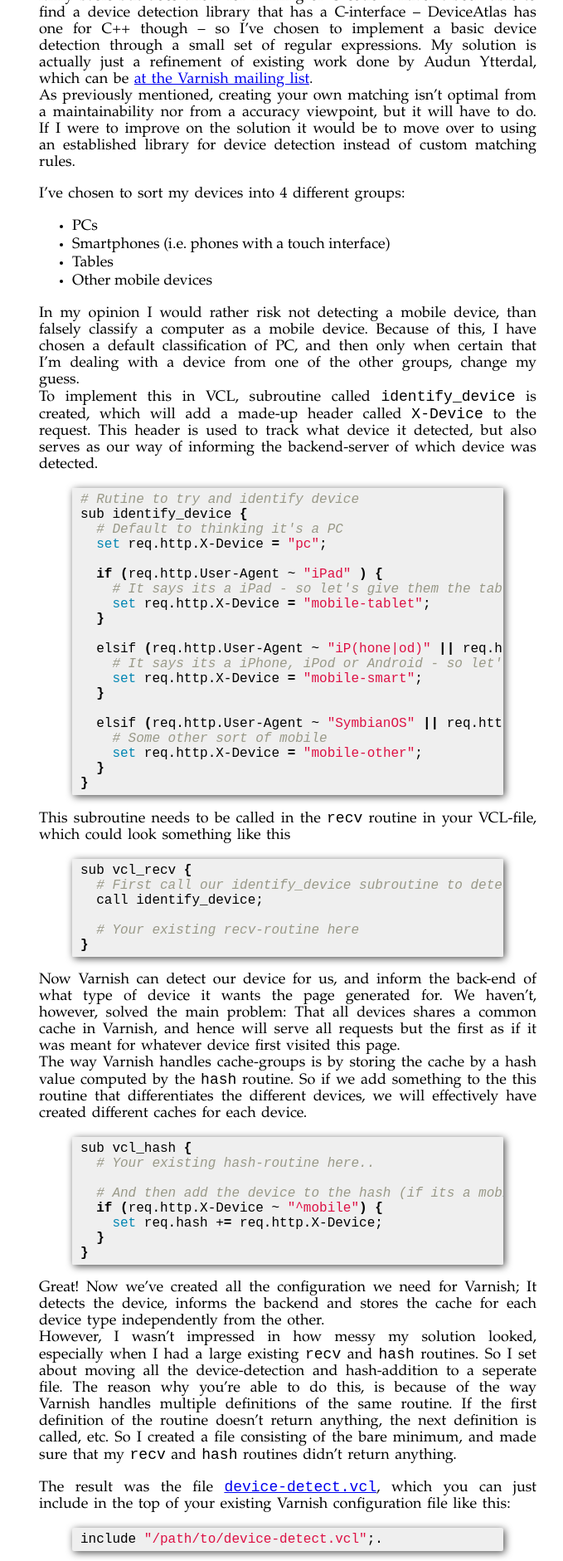
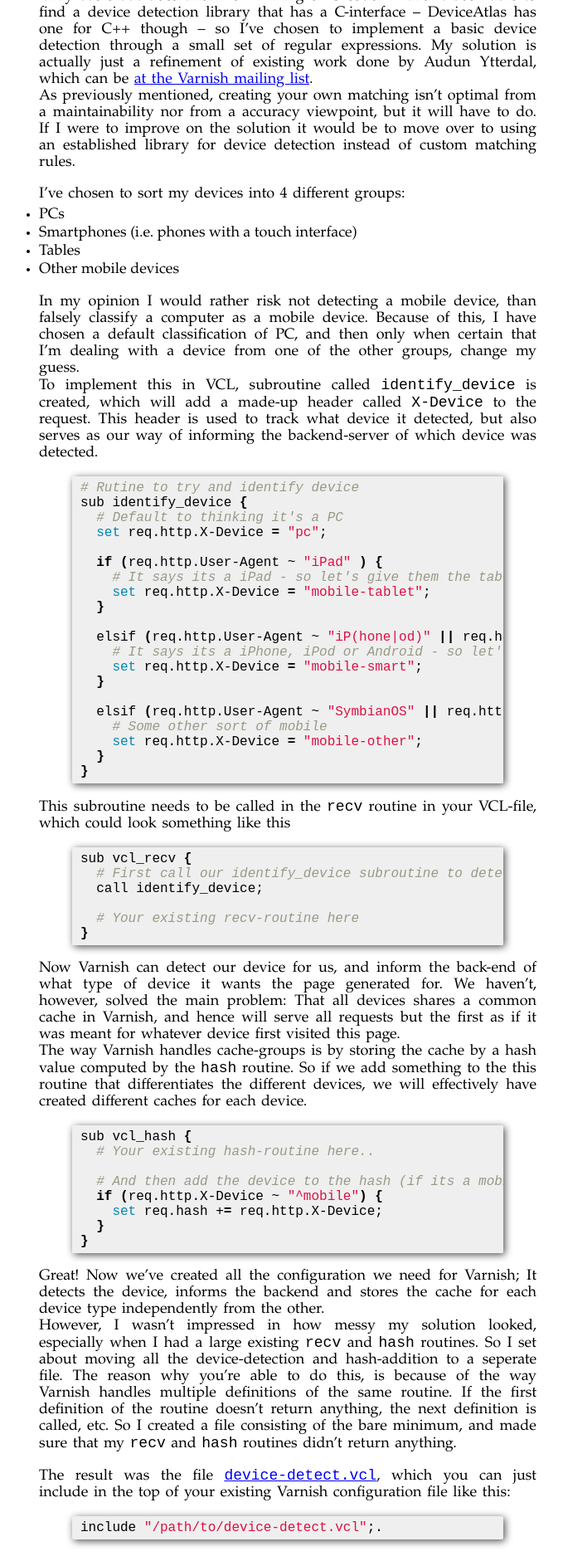
Before and after one commit to fangel/fangel.github.com, a Jekyll site: the page built from _posts/2011-01-02-mobile-detection-varnish-drupal.md, in a window 1280 px wide. Shown: the part 1298-3179 px from the top of the page at 83% size, without its empty margins (36-715 px from the left). Built offline with Jekyll 4.4.1, drawn with Linux system fonts in a browser that asks for light colours.

Commit message:
"Hung" the lists (<ul> and <ol>'s) in posts

```diff
--- a/css/screen.css
+++ b/css/screen.css
@@ -57,5 +57,8 @@ article {
 		article section.body p {
 			text-align: justify;
 			word-spacing: 2px;
-			line-height: 20px;
-		}
+			line-height: 20px; }
+
+		article section.body ul, article section.body ol {
+			padding: 0;
+			margin: -0.8em 0 1em 0; }
```
